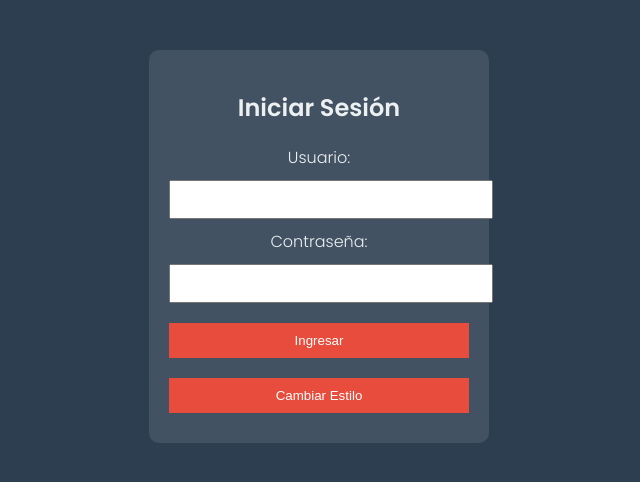
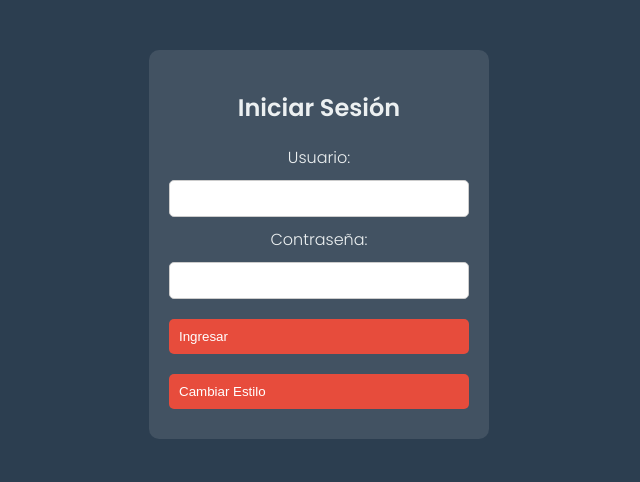
Before and after one commit to ruthmeira/tarea3flexbox, a plain HTML site: page index.html in a window 1280 px wide. Shown: the whole page, without its empty margins (321-961 px from the left). Drawn offline with Linux system fonts and the light colour scheme.

Commit message:
cambios para centrar bien el imput

```diff
--- a/style1.css
+++ b/style1.css
@@ -23,6 +23,10 @@ input, button {
     width: 100%;
     padding: 10px;
     margin: 10px 0;
+    box-sizing: border-box;
+    text-align: left;
+    border: 1px solid #ccc;
+    border-radius: 5px;
 }
 
 button {
--- a/style2.css
+++ b/style2.css
@@ -23,6 +23,10 @@ input, button {
     width: 100%;
     padding: 10px;
     margin: 10px 0;
+    box-sizing: border-box;
+    text-align: left;
+    border: 1px solid #ccc;
+    border-radius: 5px;
 }
 
 button {
```
